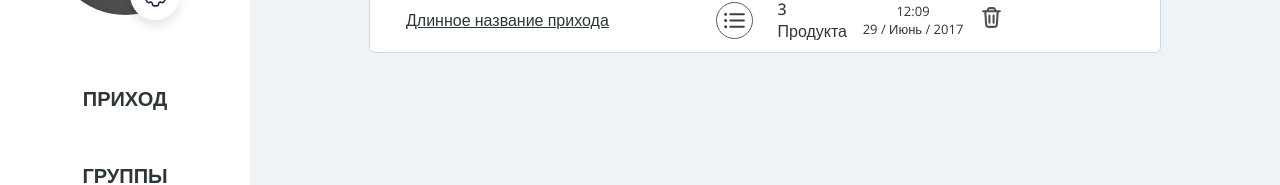
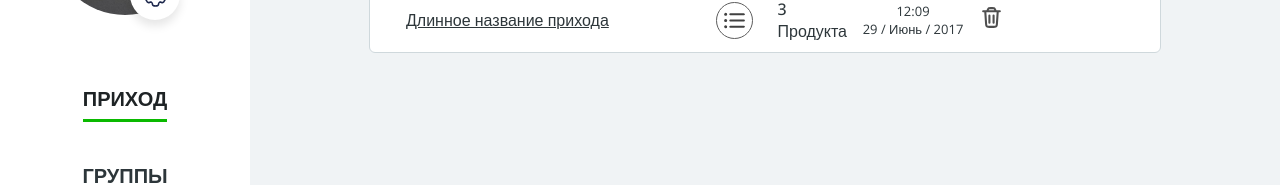
Before and after one commit to jalisco2213/orders-products, a Vue app: page / in a window 1280 px wide. Shown: the part 291-476 px from the top of the page. Built offline with nearby package versions, Linux system fonts and the light colour scheme.

Commit message:
update style

```diff
--- a/src/assets/common.scss
+++ b/src/assets/common.scss
@@ -26,7 +26,7 @@ a {
   padding: 15px 0;
   position: relative;
 
-  &:hover {
+  &.active {
     color: #1e2325;
 
     &::after {
@@ -43,7 +43,7 @@ a {
     bottom: 5px;
     left: 50%;
     background-color: #0ab900;
-    transition: all .5s ease;
+    transition: all .3s ease;
   }
 }
 
--- a/src/components/Navigation.vue
+++ b/src/components/Navigation.vue
@@ -1,5 +1,5 @@
 <script setup lang="ts">
-import { ref } from 'vue';
+import {ref} from 'vue';
 import Settings from '@/components/svg/Settings.vue';
 import BurgerMenu from '@/components/svg/BurgerMenu.vue';
 
@@ -9,7 +9,7 @@ const isOpen = ref(false);
 <template>
   <div>
     <div class="menu-toggle" @click="isOpen = !isOpen">
-      <BurgerMenu />
+      <BurgerMenu/>
     </div>
 
     <aside :class="{ open: isOpen }">
@@ -18,26 +18,26 @@ const isOpen = ref(false);
           <div class="aside-photo">
             <img src="/avatar.png" alt="">
             <div class="aside-photo_settings">
-              <Settings />
+              <Settings/>
             </div>
           </div>
         </div>
 
         <nav>
           <li>
-            <RouterLink to="/">Приход</RouterLink>
+            <RouterLink to="/" active-class="active">Приход</RouterLink>
           </li>
           <li>
-            <RouterLink to="/group">Группы</RouterLink>
+            <RouterLink to="/group" active-class="active">Группы</RouterLink>
           </li>
           <li>
-            <RouterLink to="#">Продукты</RouterLink>
+            <RouterLink to="/products" active-class="active">Продукты</RouterLink>
           </li>
           <li>
-            <RouterLink to="#">Пользователи</RouterLink>
+            <RouterLink to="/users" active-class="active">Пользователи</RouterLink>
           </li>
           <li>
-            <RouterLink to="#">Настройки</RouterLink>
+            <RouterLink to="/settings" active-class="active">Настройки</RouterLink>
           </li>
         </nav>
       </div>
```
